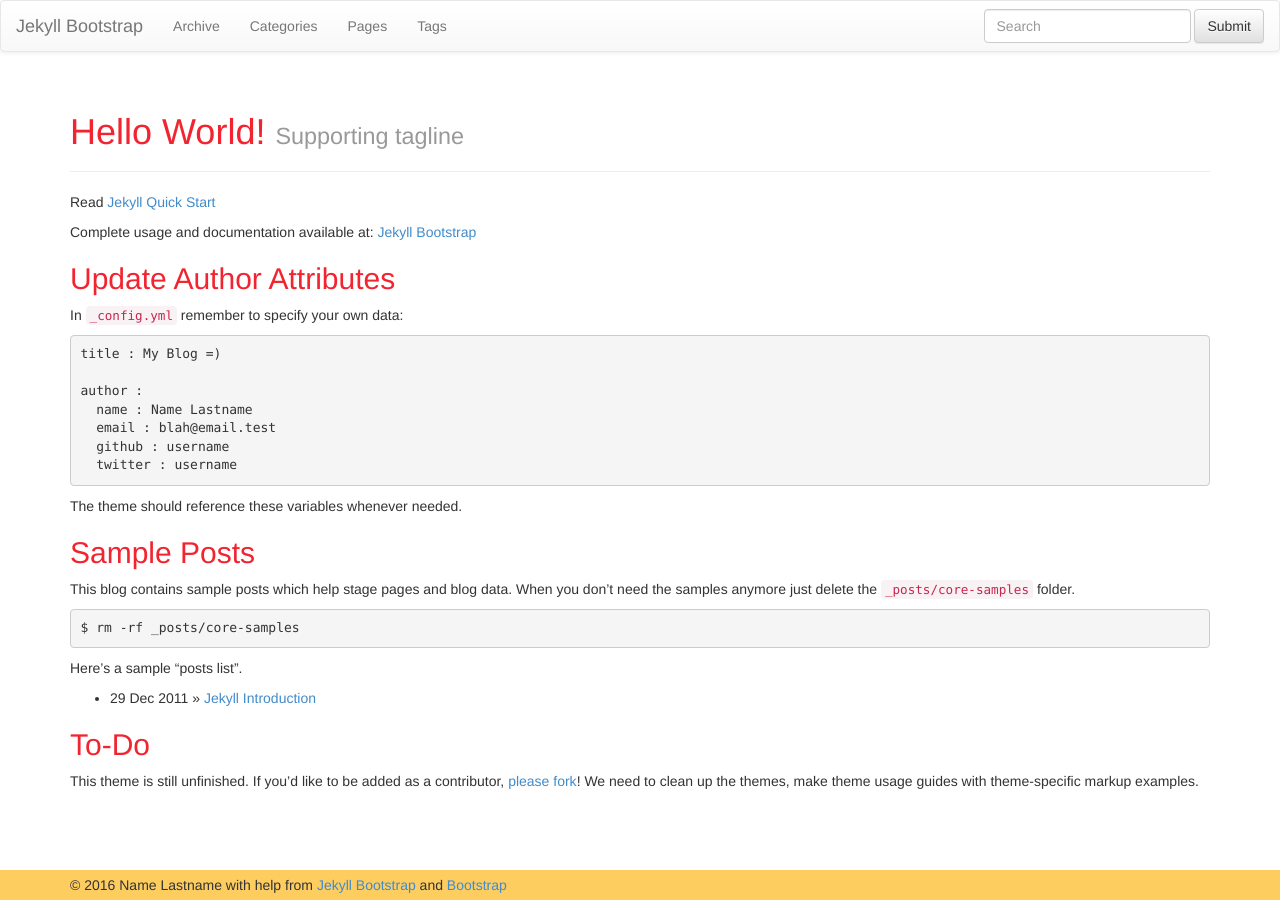
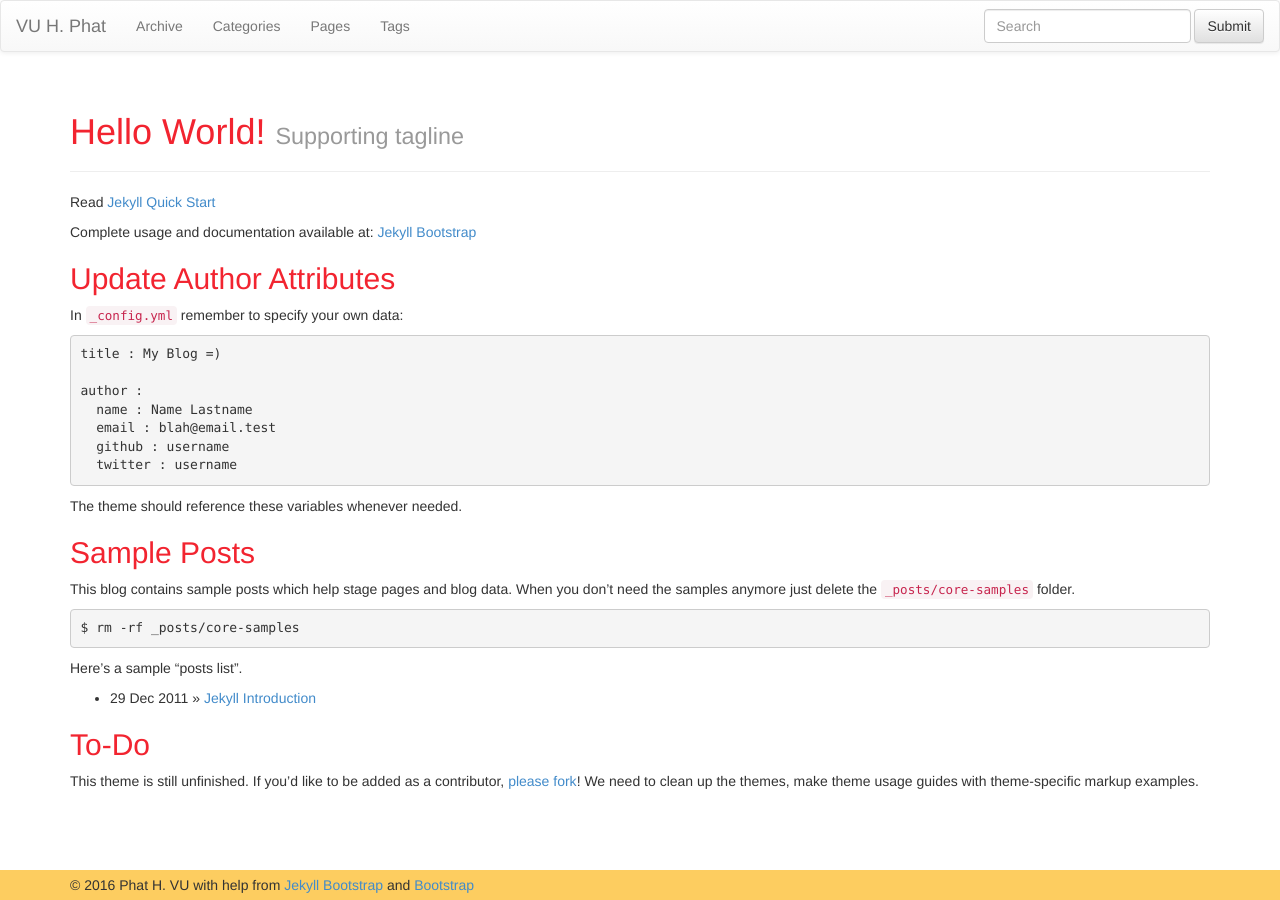
Before and after one commit to phathvu/phathvu.github.io, a Jekyll site: the page built from index.md, in a window 1280 px wide. Built offline with Jekyll 4.4.1, drawn with Linux system fonts in a browser that asks for light colours; nearby versions of some CDN libraries.

Commit message:
Update config.yml

```diff
--- a/_config.yml
+++ b/_config.yml
@@ -8,13 +8,13 @@
 # Themes are encouraged to use these universal variables
 # so be sure to set them if your theme uses them.
 #
-title : Jekyll Bootstrap
+title : VU H. Phat
 tagline: Site Tagline
 author :
-  name : Name Lastname
-  email : blah@email.test
-  github : username
-  twitter : username
+  name : Phat H. VU
+  email : vuhongphat@hotmail.com
+  github : phathvu
+  twitter : vuhongphat
   feedburner : feedname
 
 # The production_url is only used when full-domain names are needed
@@ -25,7 +25,7 @@
 # Else if you are pushing to username.github.io, replace with your username.
 # Finally if you are pushing to a GitHub project page, include the project name at the end.
 #
-production_url : http://username.github.io
+production_url : http://phathvu.github.io
 
 gems: ["jekyll-sitemap"]
 
```
